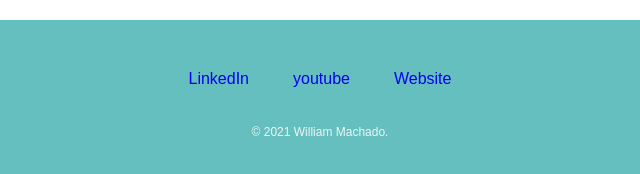
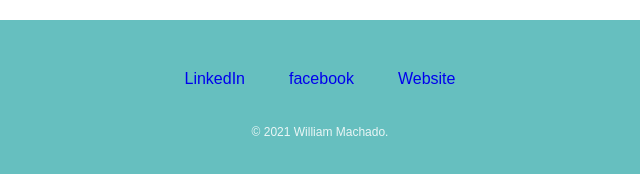
Before and after one commit to Williamlmachado/Sitewilliamlm, a plain HTML site: page index.html in a window 1280 px wide. Shown: the part 2565-2739 px from the top of the page, 320-960 px from the left. Drawn offline with Linux system fonts and the light colour scheme.

Commit message:
Desenvolvimento CSS

```diff
--- a/index.html
+++ b/index.html
@@ -50,8 +50,8 @@
 
     <div class="bottom-container">
       <a class="footer-link" href="https://www.linkedin.com/in/william-lucas-machado/">LinkedIn</a>
-      <a class="footer-link" href="https://www.youtube.com/watch?v=TjnYlORBEBQ">youtube</a>
-      <a class="footer-link" href="https://www.appbrewery.co/">Website</a>
+      <a class="footer-link" href="https://www.facebook.com/william.doco">facebook</a>
+      <a class="footer-link" href="https://www.facebook.com/william.doco">Website</a>
       <p class="copyright">© 2021 William Machado.</p>
     </div>
   </body>
```
